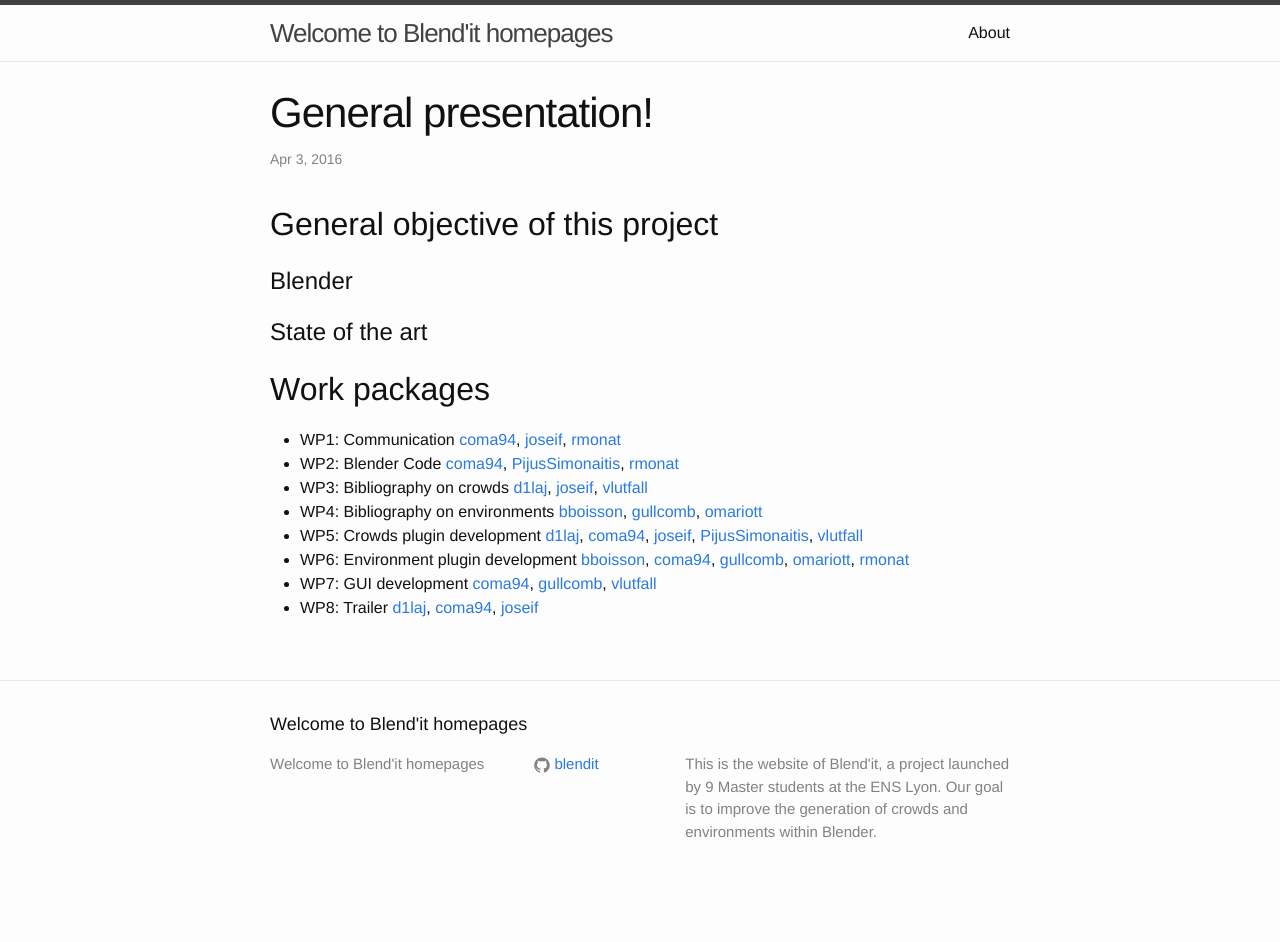
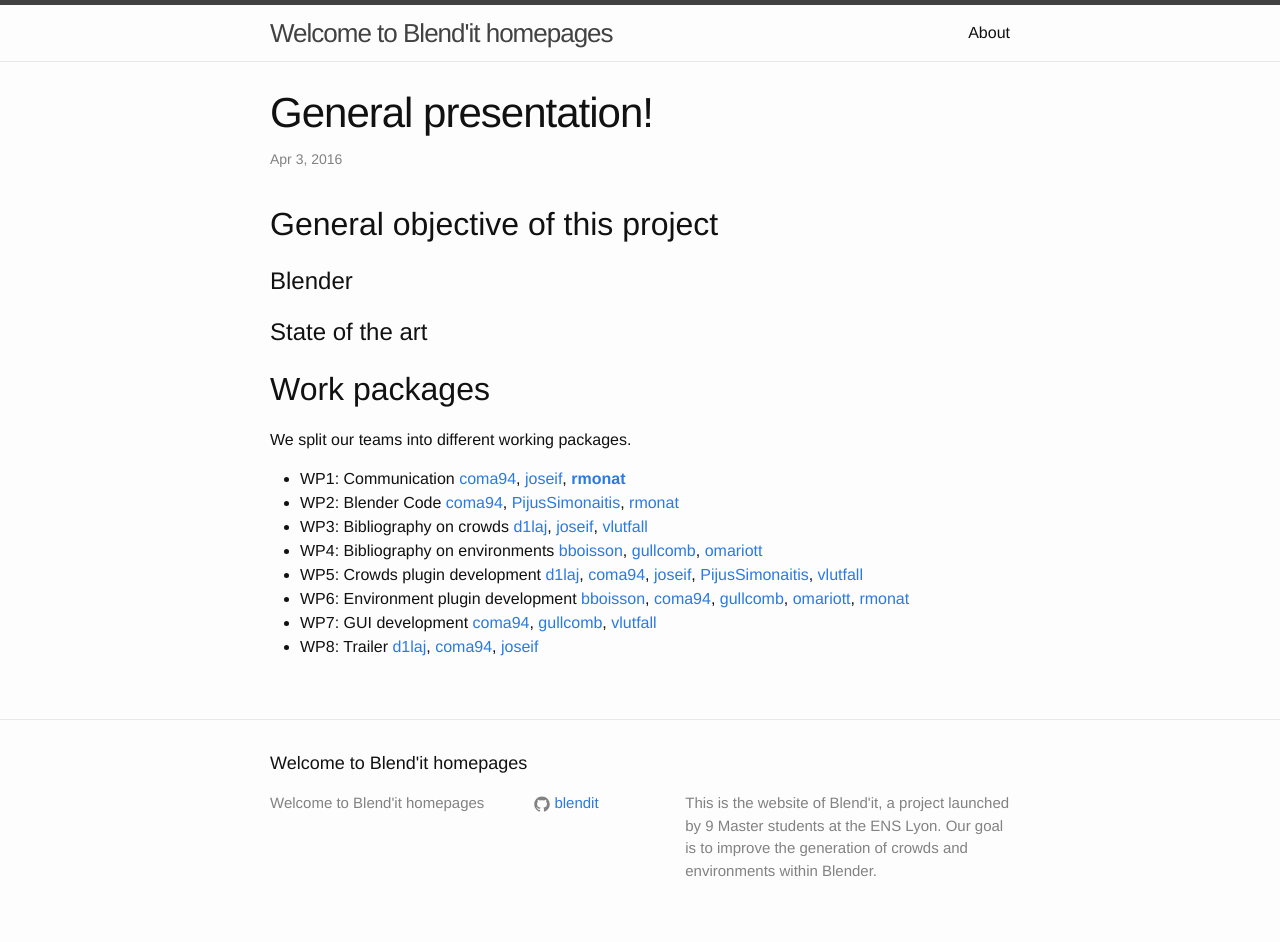
Before and after one commit to blendit/blendit.github.io, a Jekyll site: the page built from _posts/2016-04-03-general_presentation.markdown, in a window 1280 px wide. Built offline with Jekyll 4.4.1, drawn with Linux system fonts in a browser that asks for light colours; before the commit the page ends 903 px from its top, so only the background shows below that.

```diff
--- a/_posts/2016-04-03-general_presentation.markdown
+++ b/_posts/2016-04-03-general_presentation.markdown
@@ -11,9 +11,10 @@ title:  "General presentation!"
 
 ## Work packages
 
+We split our teams into different working packages.
 
 
-* WP1: Communication [coma94](https://github.com/coma94/), [joseif](https://github.com/joseif), [rmonat](https://github.com/rmonat)
+* WP1: Communication [coma94](https://github.com/coma94/), [joseif](https://github.com/joseif), **[rmonat](https://github.com/rmonat)**
 * WP2: Blender Code [coma94](https://github.com/coma94/), [PijusSimonaitis](https://github.com/PijusSimonaitis), [rmonat](https://github.com/rmonat)
 * WP3: Bibliography on crowds [d1laj](https://github.com/d1laj), [joseif](https://github.com/joseif), [vlutfall](https://github.com/vlutfall)
 * WP4: Bibliography on environments [bboisson](https://github.com/bboisson), [gullcomb](https://github.com/gullcomb), [omariott](https://github.com/omariott)
```
